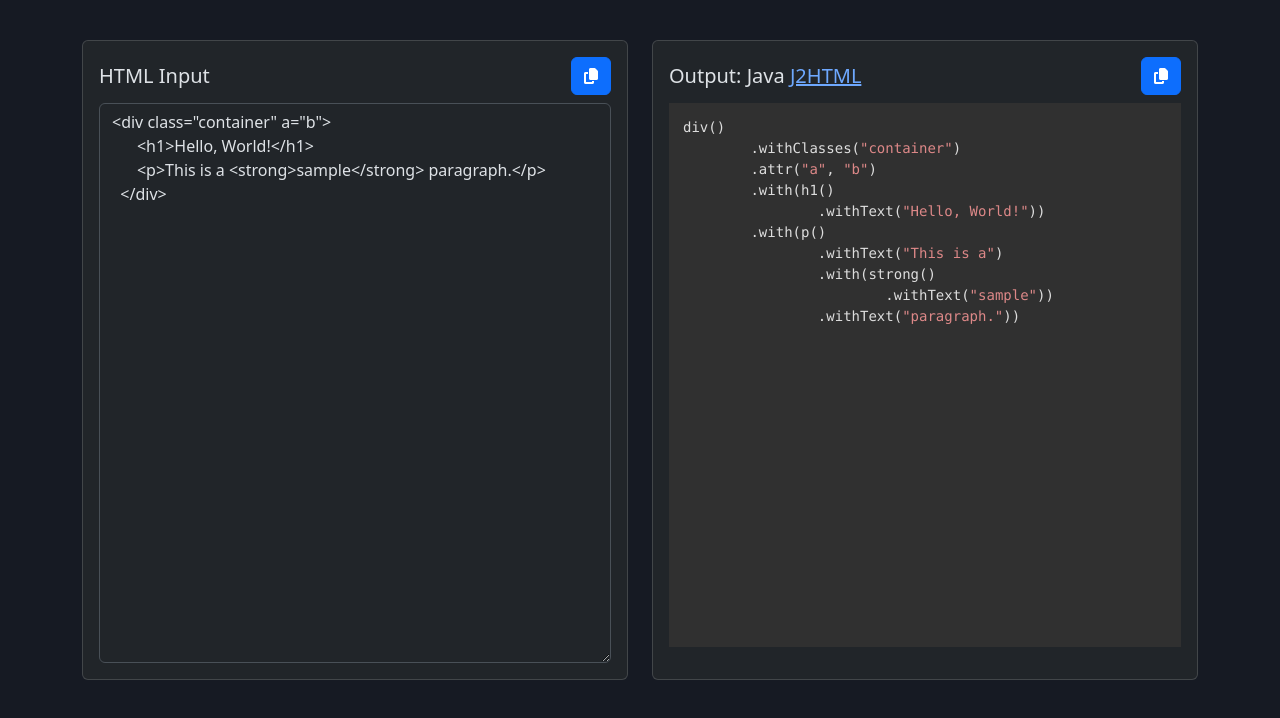
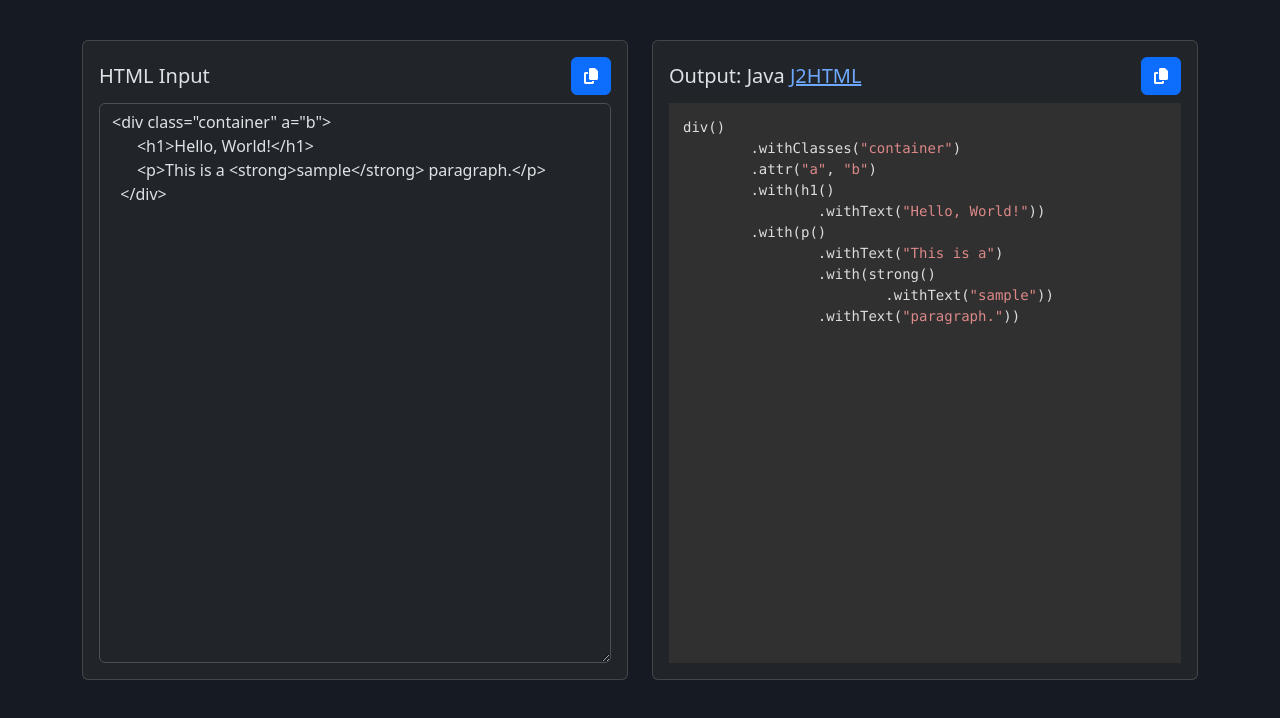
Before and after one commit to bvkatwijk/j2html-converter, a website: page index.html in a window 1280 px wide. Drawn offline with nearby package versions, Linux system fonts and the light colour scheme.

Commit message:
Update index.html

```diff
--- a/index.html
+++ b/index.html
@@ -55,7 +55,7 @@
                         </button>
                     </h5>
                     <pre class="language-java pre-output-area w-100 flex-grow-1 overflow-auto"
-                         style="height: 100%;"
+                         style="height: 100%; margin-bottom: 0;"
                     ><code readonly
                            style="height: 100%;"
                            class="language-java output-area w-100 flex-grow-1 overflow-auto"
```
